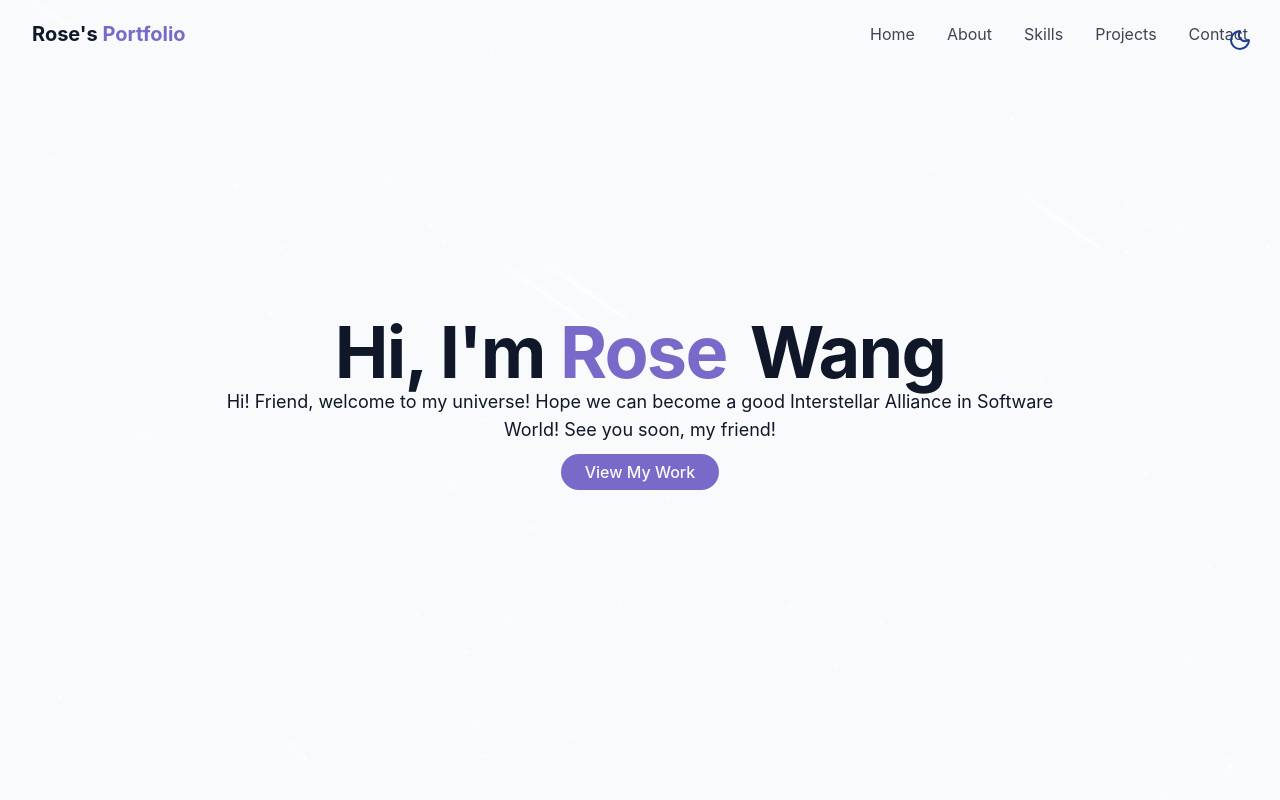
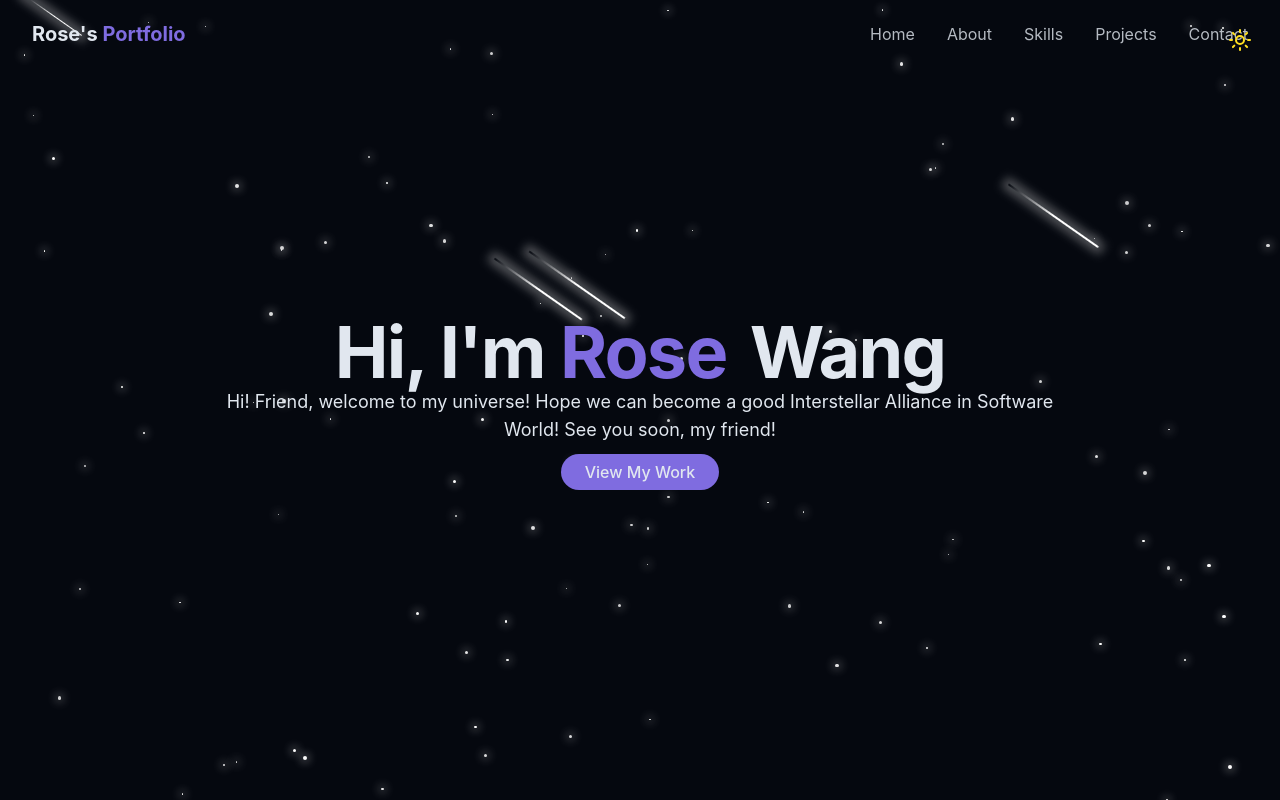
Before and after one commit to RoseWang-web/Portfolio, a React (Vite) app: page / in a window 1280 px wide. Shown: the top 800 px of the page. Built offline with nearby package versions, Linux system fonts and the light colour scheme.

Commit message:
set theme color default to dark

```diff
--- a/index.html
+++ b/index.html
@@ -5,6 +5,18 @@
     <link rel="icon" type="image/svg+xml" href="/vite.svg" />
     <meta name="viewport" content="width=device-width, initial-scale=1.0" />
     <title>vite-project</title>
+    <script>
+      // Apply the saved theme before React mounts, so visitors never see
+      // a flash of light mode. Defaults to dark when no preference is saved.
+      (function () {
+        var savedTheme = localStorage.getItem("theme");
+        if (savedTheme === "light") {
+          document.documentElement.classList.remove("dark");
+        } else {
+          document.documentElement.classList.add("dark");
+        }
+      })();
+    </script>
   </head>
   <body>
     <div id="root"></div>
--- a/src/components/themeToggle.jsx
+++ b/src/components/themeToggle.jsx
@@ -3,15 +3,17 @@ import { useState, useEffect } from "react";
 import { cn } from "../lib/utils";
 
 export const ThemeToggle = () => {
-    const [isDarkMode, setIsDarkMode] = useState(false);
+    const [isDarkMode, setIsDarkMode] = useState(true);
     useEffect(() => {
         const savedTheme = localStorage.getItem("theme");
-        if (savedTheme === "dark") {
+        if (savedTheme === "light") {
+            setIsDarkMode(false);
+            document.documentElement.classList.remove("dark");
+        } else {
+            // default to dark when no preference has been saved yet
+            document.documentElement.classList.add("dark");
             setIsDarkMode(true);
-            document.documentElement.classList.add("dark");
-        } else {
-            document.documentElement.classList.remove("dark");
-            setIsDarkMode(false);
+            if (!savedTheme) localStorage.setItem("theme", "dark");
         }
     }, []); //add [] in the end so only run once
     const toggleTheme = () => {
```
